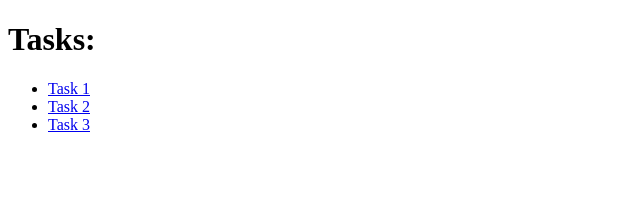
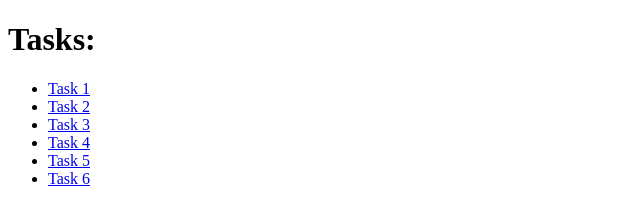
Before and after one commit to Pholisa-Fatyela/RedAndGreen, a plain HTML site: page index.html in a window 1280 px wide. Shown: the whole page, without its empty margins (0-640 px from the left). Drawn offline with Linux system fonts and the light colour scheme.

Commit message:
updated index.html

```diff
--- a/index.html
+++ b/index.html
@@ -10,6 +10,9 @@
         <li><a href="task1.html">Task 1</a></li>
         <li><a href="task2.html">Task 2</a></li>
         <li><a href="task3.html">Task 3</a></li>
+        <li><a href="task3.html">Task 4</a></li>
+        <li><a href="task3.html">Task 5</a></li>
+        <li><a href="task3.html">Task 6</a></li>
       </ul>
   </body>
 </html>
```
